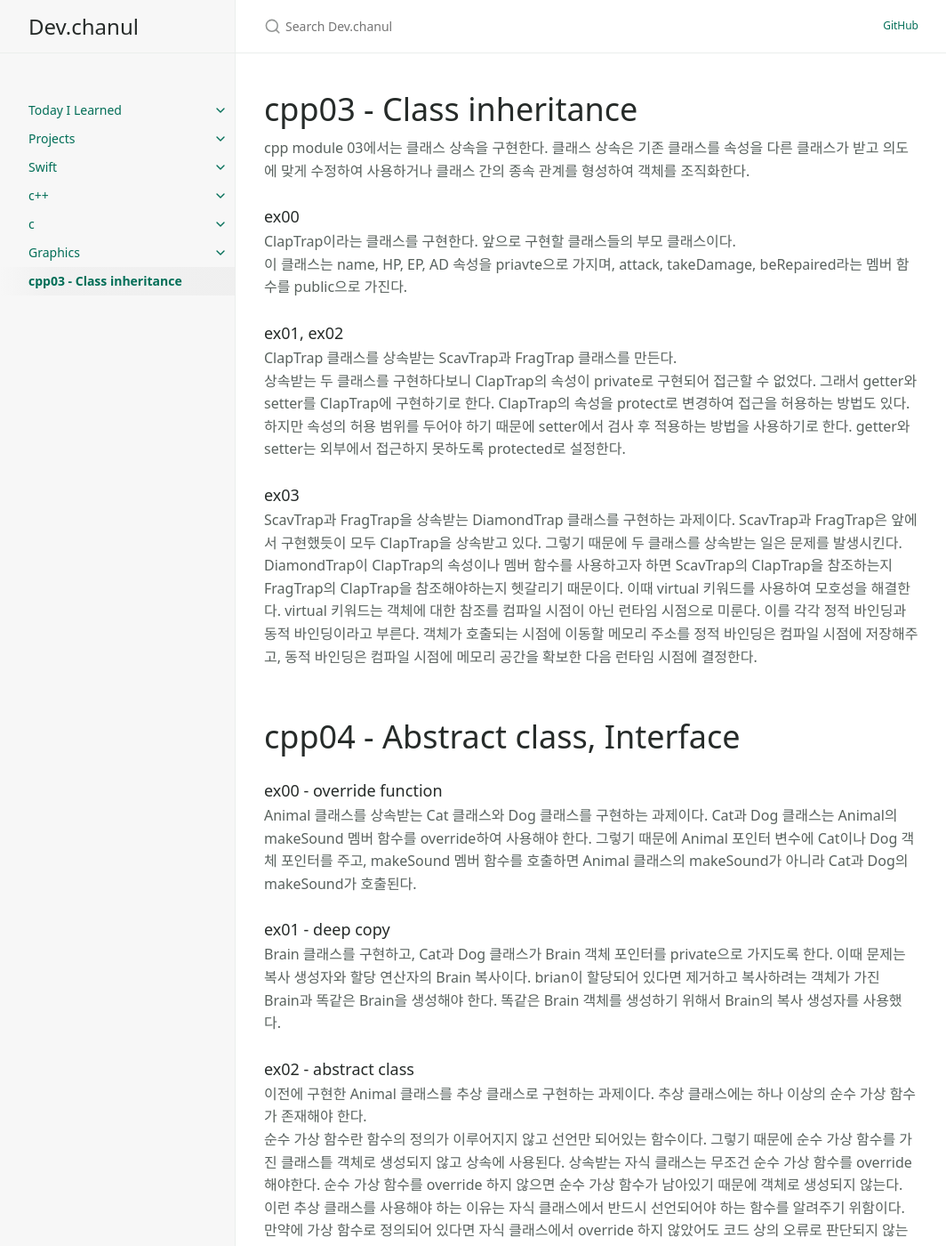
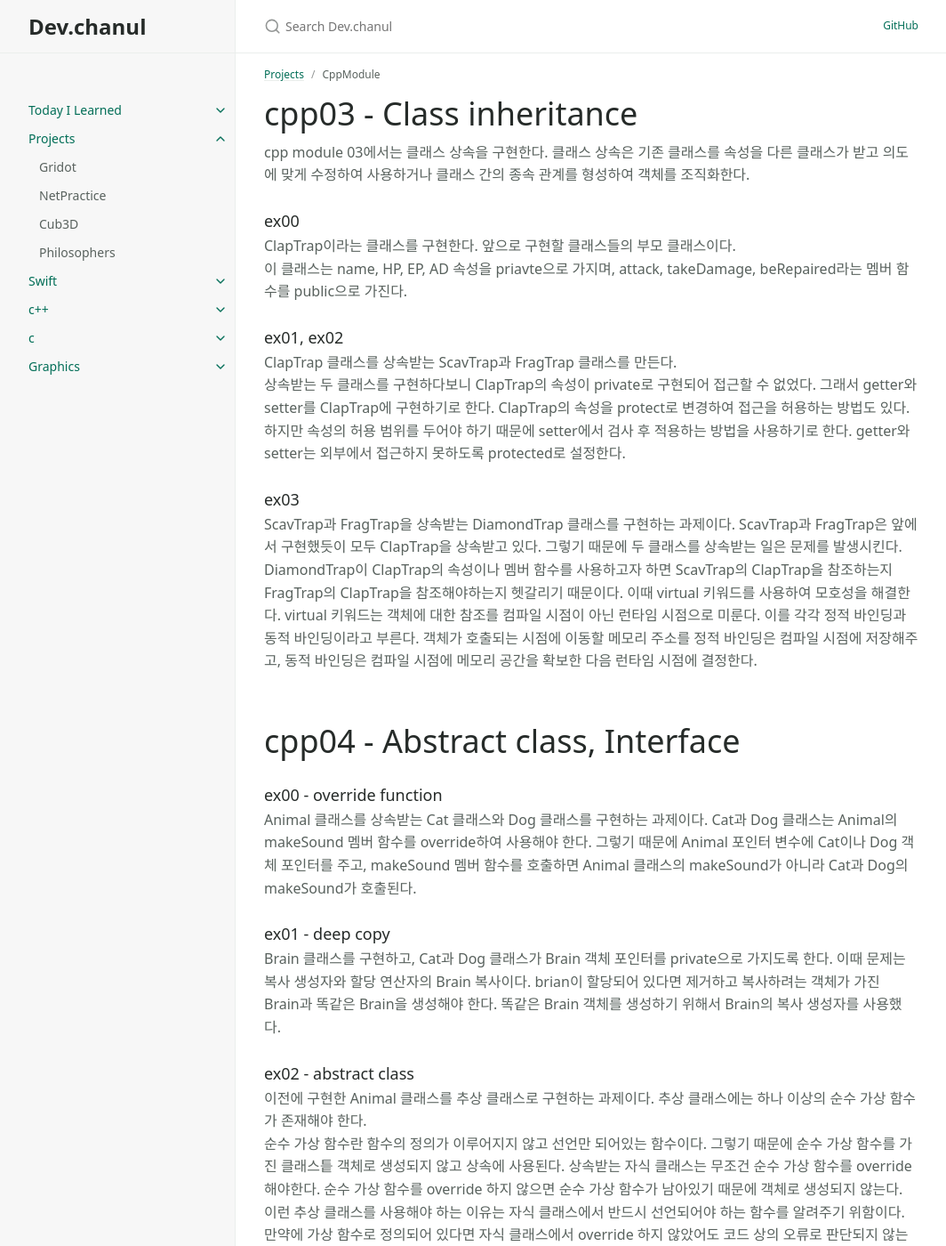
Before and after one commit to PCHANUL/TIL, a Jekyll site: the page built from docs/projects/CppModule.md, in a window 1280 px wide and 1400 px high. Shown: the whole window at 89% size, without its empty margins (107-1171 px from the left). Built offline with Jekyll 4.4.1, drawn with Linux system fonts in a browser that asks for light colours; our own code applies the rules of GitHub Pages for plain Markdown files.

Commit message:
Update title font

```diff
--- a/_config.yml
+++ b/_config.yml
@@ -14,7 +14,7 @@
 # You can create any custom variable you would like, and they will be accessible
 # in the templates via {{ site.myvariable }}.
 title: Dev.chanul
-description: A Jekyll theme for documentation
+description: Today I Learned
 baseurl: "/TIL" # the subpath of your site, e.g. /blog
 url: "https://pchanul.github.io/" # the base hostname & protocol for your site, e.g. http://example.com
 
--- a/_sass/layout.scss
+++ b/_sass/layout.scss
@@ -118,6 +118,7 @@
   padding-top: $sp-3;
   padding-bottom: $sp-3;
   color: $body-heading-color;
+  font-weight: bolder;
   @include fs-6;
 
   @include mq(md) {
--- a/_sass/typography.scss
+++ b/_sass/typography.scss
@@ -6,7 +6,7 @@ h1,
 .text-alpha {
   @include fs-8;
 
-  font-weight: 300;
+  // font-weight: 500;
 }
 
 h2,
--- a/docs/projects/CppModule.md
+++ b/docs/projects/CppModule.md
@@ -1,3 +1,12 @@
+---
+layout: default
+title: CppModule
+parent: Projects
+nav_order: 3
+permalink: /docs/projects/CppModule
+nav_exclude: true
+---
+
 # cpp03 - Class inheritance
 
 cpp module 03에서는 클래스 상속을 구현한다. 클래스 상속은 기존 클래스를 속성을 다른 클래스가 받고 의도에 맞게 수정하여 사용하거나 클래스 간의 종속 관계를 형성하여 객체를 조직화한다.
```
